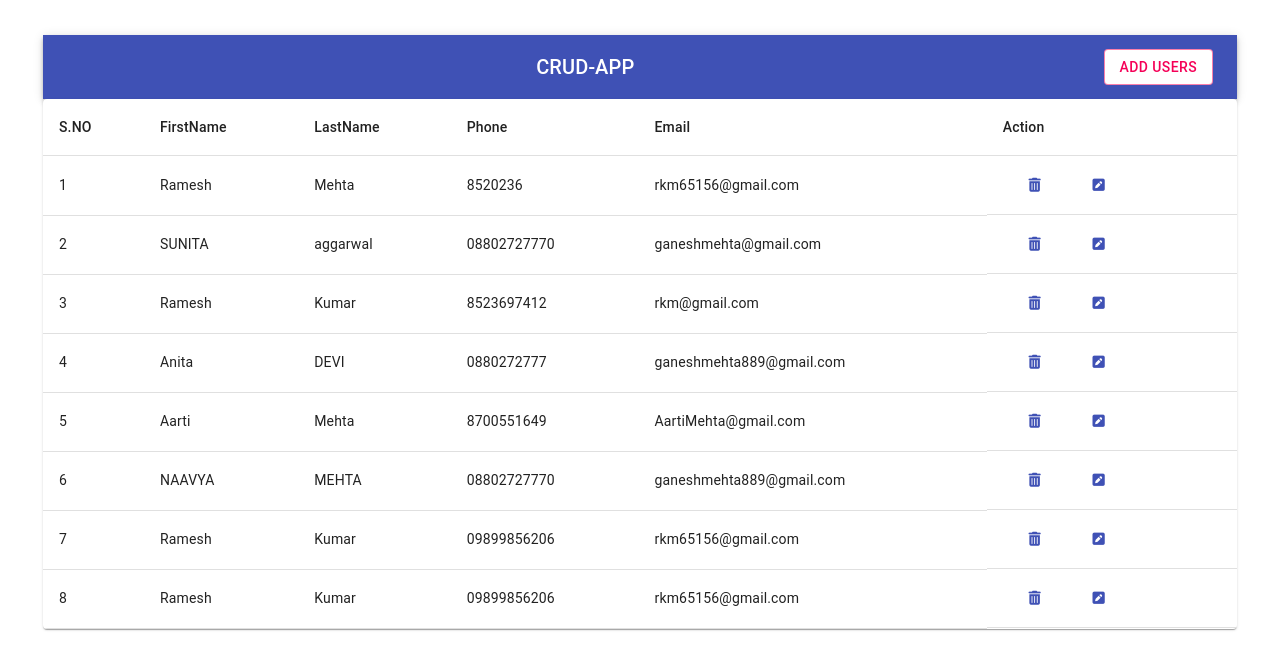
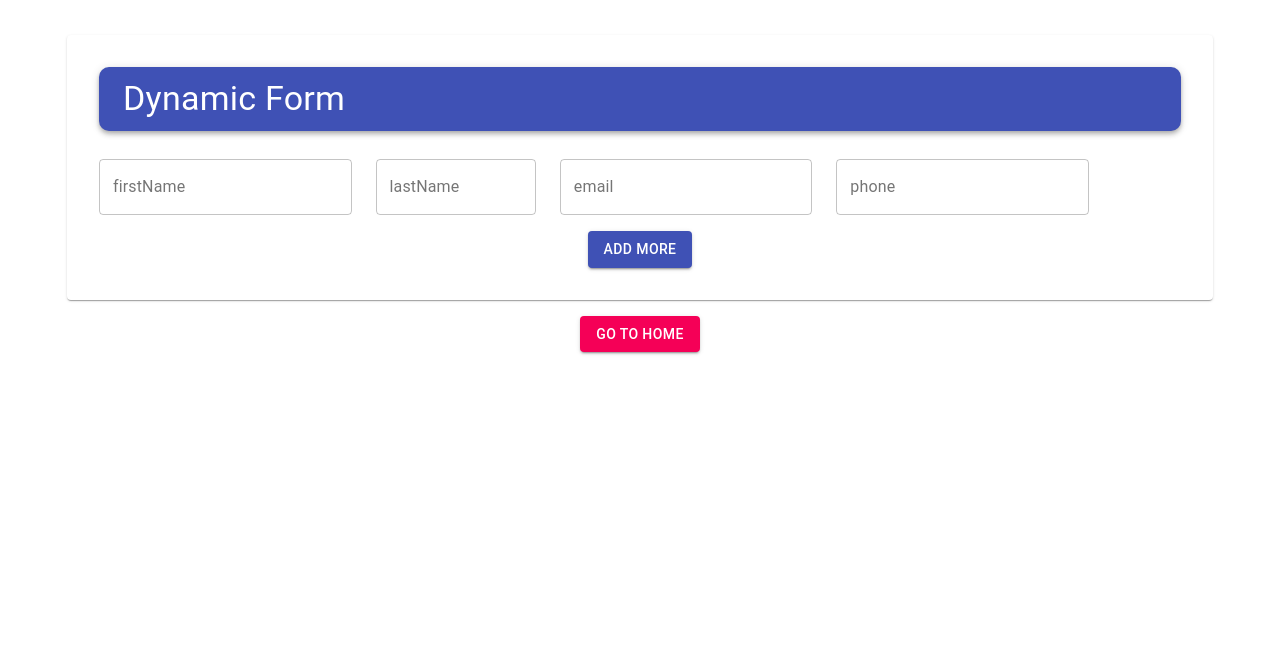
Before and after one commit to RAMESH1259/CrupApplication, a React (Create React App) app: page /Registration in a window 1280 px wide. Shown: the top 670 px of the page. Built offline with nearby package versions, Linux system fonts and the light colour scheme; data requests are answered from the project's data file.

Commit message:
dynamic form

```diff
--- a/db.json
+++ b/db.json
@@ -50,11 +50,20 @@
       "id": 22
     },
     {
-      "firstName": "Ramesh",
-      "lastName": "Kumar",
-      "email": "rkm65156@gmail.com",
+      "firstName": "NAAVYA",
+      "lastName": "MEHTA",
+      "email": "ganeshmehta889@gmail.com",
+      "phone": "08802727770",
+      "password": "shbhjdbhjbd",
+      "id": 23
+    },
+    {
+      "firstName": "SHANKER",
+      "lastName": "PRASAD",
+      "email": "ganeshmehta889@gmail.com",
       "phone": "09899856206",
-      "id": 23
+      "password": "hghadsghjdsj",
+      "id": 24
     }
   ],
   "comments": [],
--- a/package.json
+++ b/package.json
@@ -9,12 +9,14 @@
     "@testing-library/user-event": "^12.8.3",
     "axios": "^0.21.1",
     "concurrently": "^6.2.1",
+    "formik": "^2.2.9",
     "json-server": "^0.16.3",
     "react": "^17.0.2",
     "react-dom": "^17.0.2",
     "react-router-dom": "^5.2.1",
     "react-scripts": "4.0.3",
-    "web-vitals": "^1.1.2"
+    "web-vitals": "^1.1.2",
+    "yup": "^0.32.9"
   },
   "scripts": {
     "start": "react-scripts start",
--- a/src/Api/api.js
+++ b/src/Api/api.js
@@ -25,3 +25,11 @@ export const updateDetails = async (personDetails) => {
         return error
     }
 }
+export const AddUserDetails = async (personDetails) => {
+    try {
+        let result = await axios.post(`${api}`,personDetails);
+        return result
+    } catch (error) {
+        return error
+    }
+}
--- a/src/App.js
+++ b/src/App.js
@@ -1,10 +1,12 @@
 // import logo from './logo.svg';
 import './App.css';
-import Home from './Components/Home'
+// import Home from './Components/Home'
+import Routes from './Routes/routes'
+
 function App() {
   return (
     <div className="App">
-<Home/>
+<Routes/>
     </div>
   );
 }
--- a/src/Components/Home.js
+++ b/src/Components/Home.js
@@ -14,6 +14,9 @@ import ADDMODAL from "../Modal/dailogs";
 import EditModal from "../Modal/EditModal";
 import { loadUserDetails, deleteDetails, updateDetails } from "../Api/api";
 import ConfirmModal from "../Modal/confirmModal";
+import  {Link}  from 'react-router-dom';
+import { Button } from "@material-ui/core";
+
 function Home() {
   const [person, setperson] = useState([]);
 
@@ -59,6 +62,7 @@ function Home() {
   const classes = useStyles();
   return (
     <>
+    <Link to='/Registration'><Button type="button" variant='contained' color='primary' style={{marginBottom:10}}>Registration</Button></Link>
       <div className={classes.root}>
         <AppBar position="static">
           <Toolbar>
--- /dev/null
+++ b/src/Components/Registration.js
@@ -0,0 +1,122 @@
+import React, { useState } from 'react'
+// import { AddUserDetails } from '../Api/api'
+import '../App.css'
+import { Link } from 'react-router-dom';
+import { Grid, Paper, Button, Typography, Container, Box, makeStyles } from '@material-ui/core'
+import TextField from '@material-ui/core/TextField'
+import AppBar from '@material-ui/core/AppBar'
+import Toolbar from '@material-ui/core/Toolbar'
+import IconButton from '@material-ui/core/IconButton'
+const useStyles = makeStyles((theme) => ({
+    root: {
+
+        margin: theme.spacing(1),
+        width: "100vw",
+        height: '100vh',
+        backgroundColor: theme.palette.grey[300],
+        paddingTop: theme.spacing(5),
+
+    },
+    gridcss: {
+        marginBottam: theme.spacing(1),
+        marginRight: theme.spacing(15),
+        marginTop: theme.spacing(2)
+    },
+    btncss:
+    {
+        marginTop: theme.spacing(2)
+    }
+}));
+function Registration() {
+
+    const details = { firstName: "", lastName: "", email: "", phone: "" }
+    const [users, setusers] = useState([details])
+    const userDetails = () => {
+        setusers([...users, details])
+    }
+    const removeuserdetails = (index) => {
+        const filteruser = [...users]
+        filteruser.splice(index, 1)
+        setusers(filteruser)
+    }
+    const changeHandler = (e, index) => {
+        const updateuser = users.map((user, i) =>
+            index == i ? Object.assign(user, { [e.target.name]: e.target.value }) : user
+        );
+        setusers(updateuser)
+    }
+    const classes = useStyles();
+    return (
+        <Container >
+            <Paper component={Box} p={4}>
+                <AppBar position="static"  style={{ borderRadius: 10}} color='primary'>
+                    <Toolbar>
+                        <Typography variant="h4" style={{
+                            display: 'flex',
+                            alignItems: 'center',
+                            justifyContent: 'center',
+                            flexWrap: 'wrap'
+                        }}>
+                            Dynamic Form
+                        </Typography>
+                    </Toolbar>
+                </AppBar>
+                {users.map((item, index) => (
+                    <Grid container spacing={3} key={index} className={classes.gridcss}>
+                        <Grid item md={3}>
+                            <TextField
+                                label='firstName'
+                                placeholder='Enter your firstname'
+                                variant='outlined'
+                                name='firstName'
+                                onChange={(e) => changeHandler(e, index)}
+                                value={item.firstName}
+                                fullWidth>
+                            </TextField>
+                        </Grid>
+                        <Grid item md={2}>
+                            <TextField
+                                label='lastName'
+                                placeholder='Enter your lastname'
+                                variant='outlined'
+                                name='lastName'
+                                onChange={(e) => changeHandler(e, index)}
+                                value={item.lastName}
+                                fullWidth>
+                            </TextField>
+                        </Grid>
+                        <Grid item md={3}>
+                            <TextField
+                                label='email'
+                                placeholder='Enter your email'
+                                variant='outlined'
+                                name='email'
+                                onChange={(e) => changeHandler(e, index)}
+                                value={item.email}
+                                fullWidth>
+                            </TextField>
+                        </Grid>
+                        <Grid item md={3}>
+                            <TextField
+                                label='phone'
+                                placeholder='Enter your Number'
+                                variant='outlined'
+                                name='phone'
+                                onChange={(e) => changeHandler(e, index)}
+                                value={item.phone}
+                                fullWidth>
+                            </TextField>
+                        </Grid>
+
+                        {users.length >= 2 ?
+                            <Grid item md={1}><IconButton onClick={() => removeuserdetails(index)}><i class="fas fa-trash"></i></IconButton></Grid> : ""}
+                    </Grid>
+                ))}
+                <Button variant="contained" className={classes.btncss} color='primary' onClick={userDetails} >ADD more</Button>
+            </Paper>
+
+            <Link to='/'><Button className={classes.btncss} variant="contained" color='secondary'>Go to Home</Button></Link>
+        </Container>
+    )
+}
+export default Registration
--- a/src/Modal/EditModal.js
+++ b/src/Modal/EditModal.js
@@ -15,12 +15,13 @@ const useStyles = makeStyles((theme) => ({
 }));
 export default function Customized(props) {
   const [open, setOpen] = useState(false);
+  const { firstName, lastName, email, phone, id } = props.userDetails
   const [personDetails, setuserDetails] = useState({
-    firstName: props.userDetails.firstName,
-    lastName: props.userDetails.lastName,
-    email: props.userDetails.email,
-    phone: props.userDetails.phone,
-    id: props.userDetails.id,
+    firstName: firstName,
+    lastName: lastName,
+    email: email,
+    phone: phone,
+    id: id,
   });
 
   const onchangehandler = (e) => {
--- a/src/Modal/dailogs.js
+++ b/src/Modal/dailogs.js
@@ -2,12 +2,12 @@ import React from "react";
 import { makeStyles } from '@material-ui/core/styles';
 import TextField from '@material-ui/core/TextField';
 import { useState } from "react";
-import Axios from "axios";
+// import Axios from "axios";
 import { withStyles } from "@material-ui/core/styles";
 import Button from "@material-ui/core/Button";
 import Dialog from "@material-ui/core/Dialog";
 import MuiDialogContent from "@material-ui/core/DialogContent";
-import { red } from "@material-ui/core/colors";
+import { AddUserDetails } from "../Api/api";
 
 const useStyles = makeStyles((theme) => ({
   root: {
@@ -53,7 +53,7 @@ export default function CustomizedDialogs(props) {
       alert("please fill the all field")
     }
     else{
-    const Add = await Axios.post("http://localhost:3002/posts", personDetails);
+    const Add = await AddUserDetails(personDetails);
     if (Add.status == 201) {
       props.getUserdetails()
       emptystate()
--- /dev/null
+++ b/src/Routes/routes.js
@@ -0,0 +1,24 @@
+import React from 'react'
+import {Route, BrowserRouter, Switch} from 'react-router-dom'
+import Home from '../Components/Home'
+import Registration from '../Components/Registration'
+// import Home from '../components/home'
+// import Adminlogin from '../components/admin-login'
+
+export default class Routes extends React.Component {
+  render() {
+    return(
+      <div>
+        <BrowserRouter>
+            <Route  path="/" exact component={Home} />
+          <Switch>
+            {/* <Route  path="/home" exact component={Home} /> */}
+            {/* <Route  path="/admin-login" exact component={Adminlogin} /> */}
+            <Route  path="/Registration" exact component={Registration} />
+            <Route  path="/*" />
+          </Switch>
+        </BrowserRouter>
+      </div>
+    )
+  }
+}
```
Also changed, not shown: src/logo.svg (deleted), 1 other file (tests, documents, lock files or other folders).
